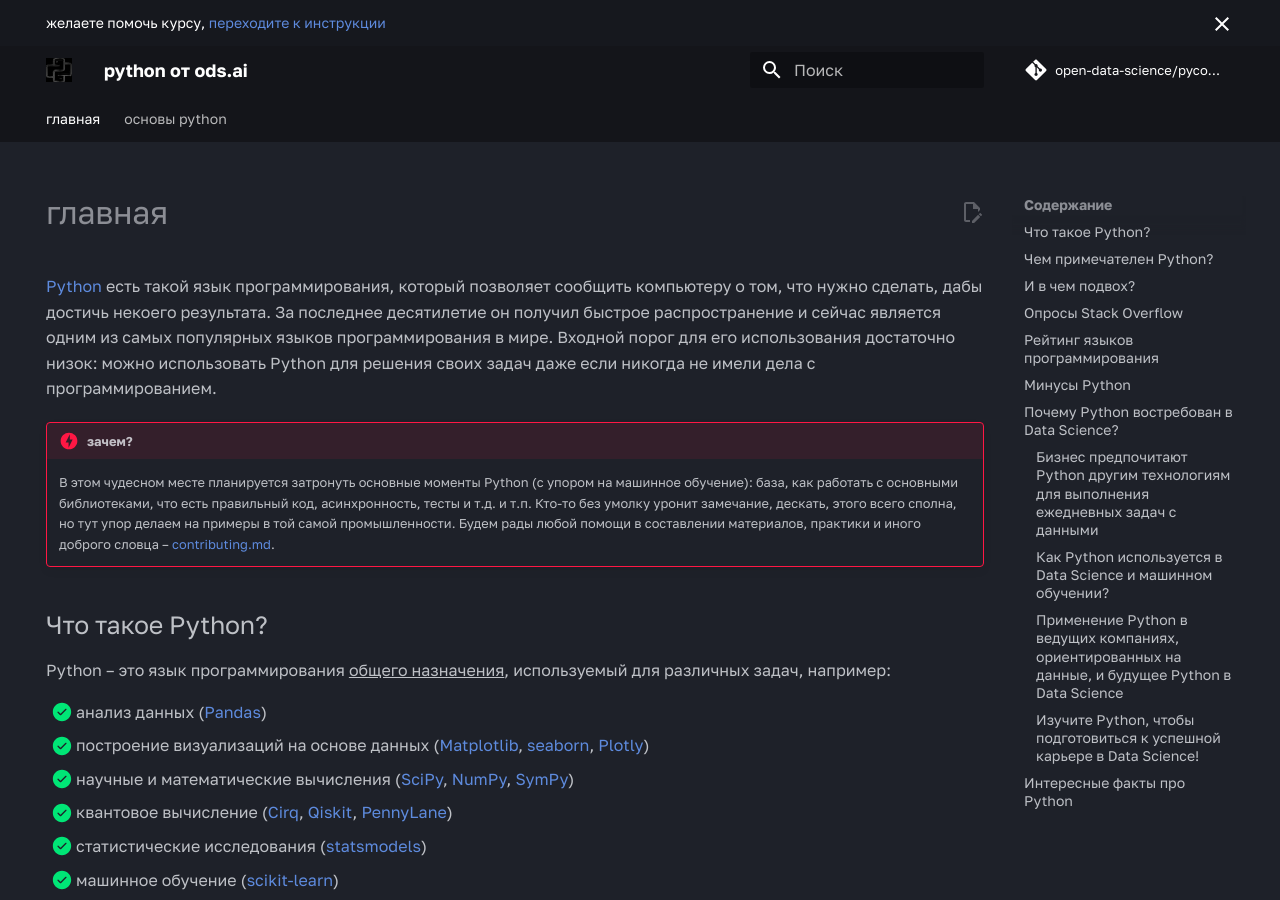
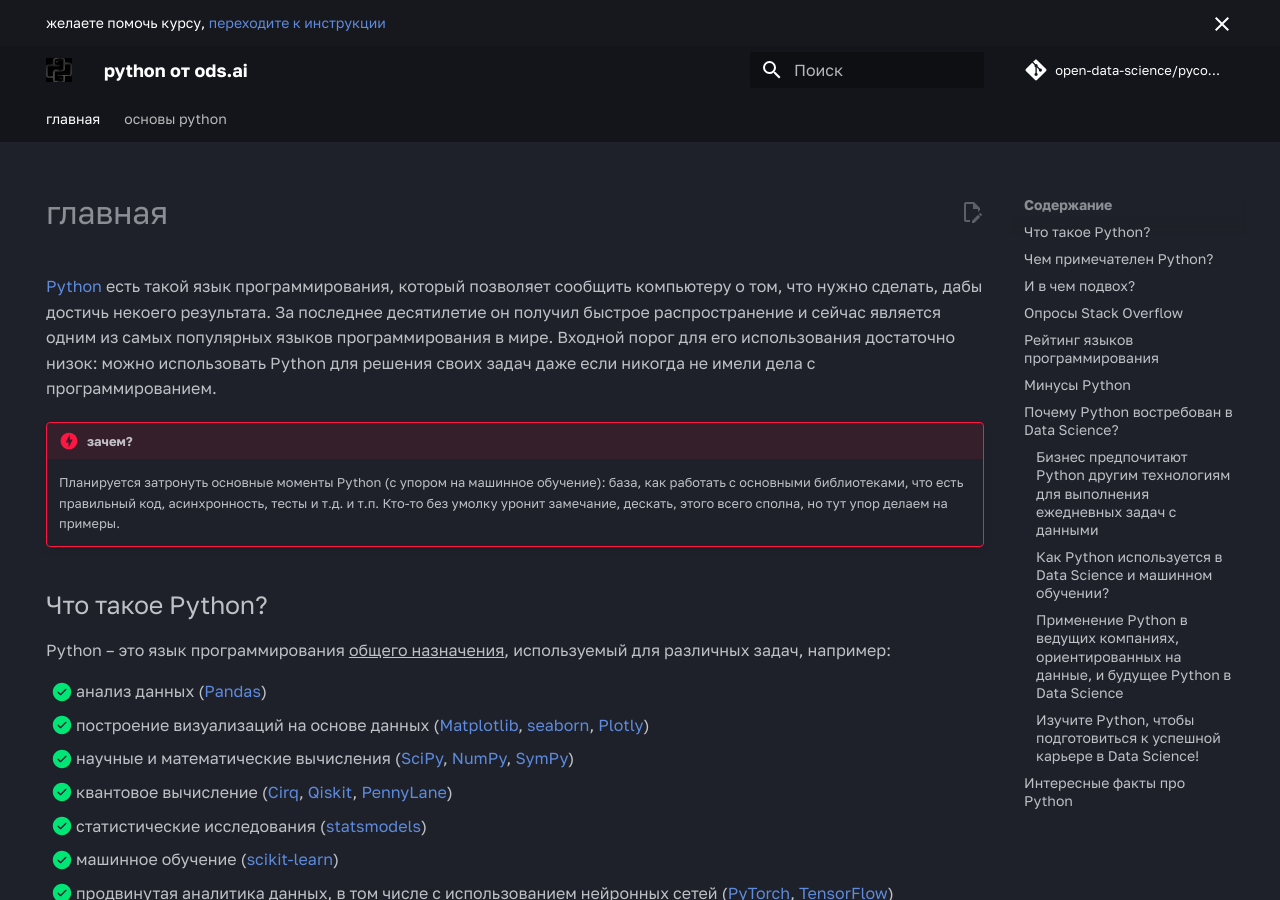
Before and after one commit to open-data-science/pycourse, an MkDocs documentation site: the page built from docs/index.md, in a window 1280 px wide and 900 px high. Built offline with MkDocs 1.6.1 and Material for MkDocs 9.7.7, drawn with Linux system fonts in a browser that asks for light colours; some web fonts are replaced; comment, search, counter and statistics services are not loaded.

Commit message:
Update index.md

```diff
--- a/docs/index.md
+++ b/docs/index.md
@@ -9,7 +9,7 @@
 
 !!! danger "зачем?"
 
-    В этом чудесном месте планируется затронуть основные моменты Python (с упором на машинное обучение): база, как работать с основными библиотеками, что есть правильный код, асинхронность, тесты и т.д. и т.п. Кто-то без умолку уронит замечание, дескать, этого всего сполна, но тут упор делаем на примеры в той самой промышленности. Будем рады любой помощи в составлении материалов, практики и иного доброго словца – [contributing.md](https://github.com/open-data-science/pycourse/blob/master/contributing.md).
+    Планируется затронуть основные моменты Python (с упором на машинное обучение): база, как работать с основными библиотеками, что есть правильный код, асинхронность, тесты и т.д. и т.п. Кто-то без умолку уронит замечание, дескать, этого всего сполна, но тут упор делаем на примеры.
 
 
 ## Что такое Python?
```
